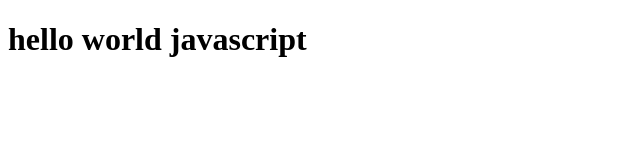
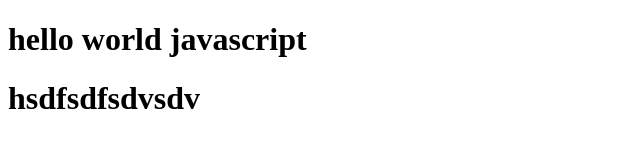
Before and after one commit to Fabio-Cristovao/aulas-js, a plain HTML site: page index.html in a window 1280 px wide. Shown: the whole page, without its empty margins (0-640 px from the left). Drawn offline with Linux system fonts and the light colour scheme.

Commit message:
js start

```diff
--- a/index.html
+++ b/index.html
@@ -9,6 +9,7 @@
 <body>
 
     <h1>hello world javascript</h1>
+    <h1>hsdfsdfsdvsdv</h1>
 
 </body>
 </html>
```
